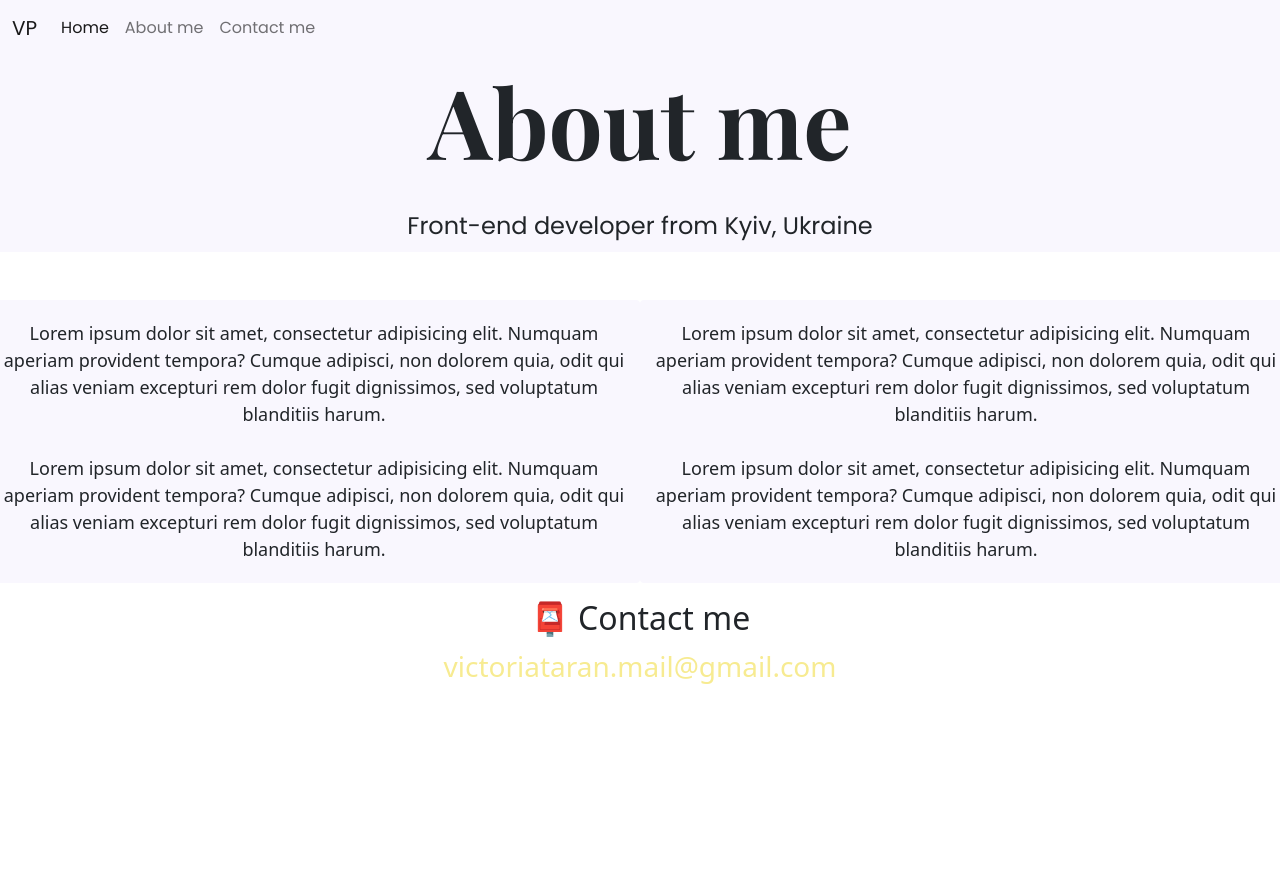
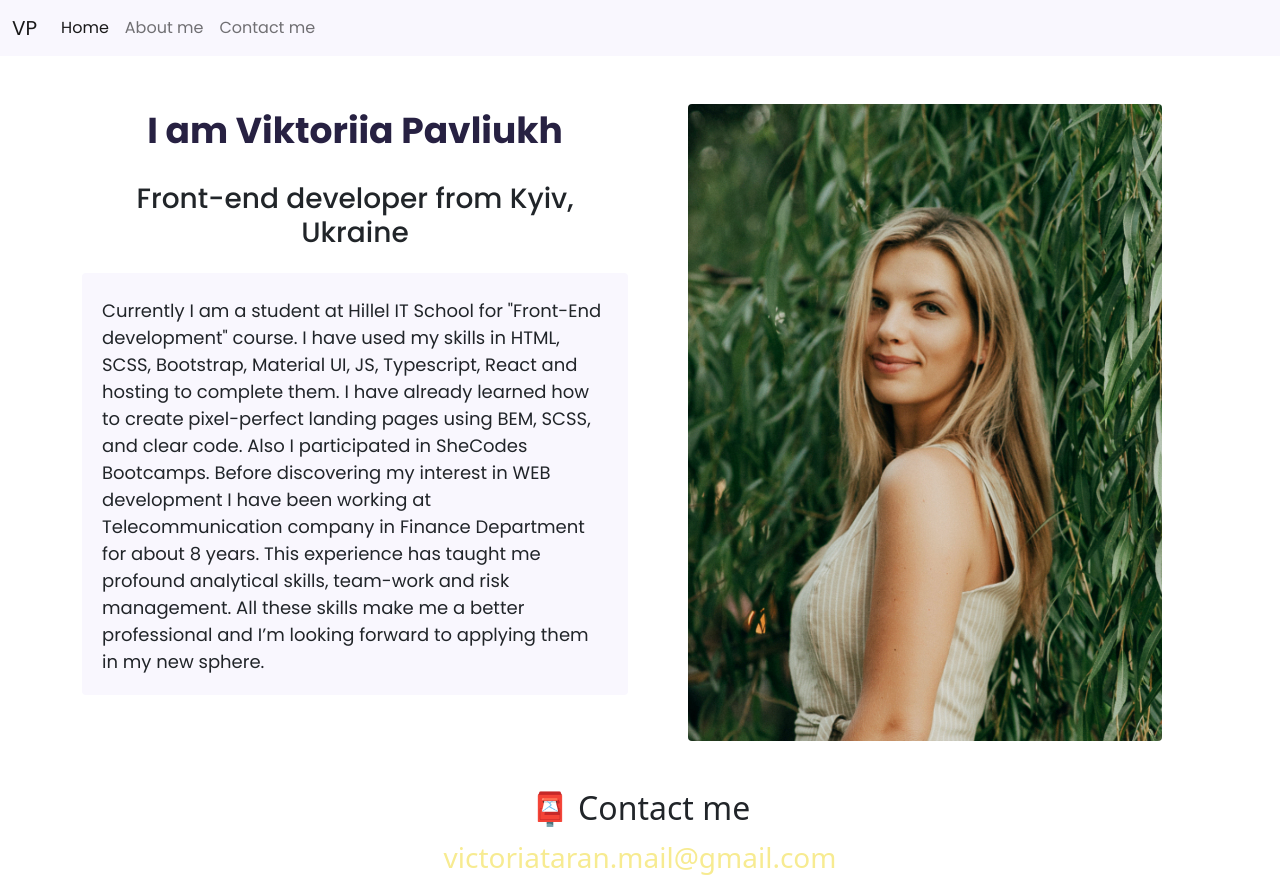
Before and after one commit to ViktoriiaPavliukh/portfolio, a website: page about.html in a window 1280 px wide. Before the commit the page ends 800 px from the top, so only its background shows below. Drawn offline with nearby package versions, Linux system fonts and the light colour scheme.

Commit message:
Updated about.html with content and style

```diff
--- a/about.html
+++ b/about.html
@@ -58,40 +58,36 @@
           </div>
         </div>
       </nav>
-      <div class="container">
-        <div class="row text-center">
-          <h1 class="col-12 display-3">About me</h1>
-          <h3 class="col-12 display-6 pt-3">
-            Front-end developer from Kyiv, Ukraine
-          </h3>
-        </div>
     </header>
-      <div class="row text-center pt-5">
-        <p class="col-md-6">
-          Lorem ipsum dolor sit amet, consectetur adipisicing elit. Numquam
-          aperiam provident tempora? Cumque adipisci, non dolorem quia, odit qui
-          alias veniam excepturi rem dolor fugit dignissimos, sed voluptatum
-          blanditiis harum.
-          <br />
-          <br />
-          Lorem ipsum dolor sit amet, consectetur adipisicing elit. Numquam
-          aperiam provident tempora? Cumque adipisci, non dolorem quia, odit qui
-          alias veniam excepturi rem dolor fugit dignissimos, sed voluptatum
-          blanditiis harum.
-        </p>
-        <p class="col-md-6">
-          Lorem ipsum dolor sit amet, consectetur adipisicing elit. Numquam
-          aperiam provident tempora? Cumque adipisci, non dolorem quia, odit qui
-          alias veniam excepturi rem dolor fugit dignissimos, sed voluptatum
-          blanditiis harum.
-          <br />
-          <br />
-          Lorem ipsum dolor sit amet, consectetur adipisicing elit. Numquam
-          aperiam provident tempora? Cumque adipisci, non dolorem quia, odit qui
-          alias veniam excepturi rem dolor fugit dignissimos, sed voluptatum
-          blanditiis harum.
+    <main>
+      <div class="about-section container">
+        <div class="row">
+          <div class="col-lg-6">
+            <div class="about-section-content">
+              <h1 class="pt-5">I am Viktoriia Pavliukh</h1>
+              <h3 class="col-12 p-3">Front-end developer from Kyiv, Ukraine</h3>
+              <p class="pt-4 text-lg-start">
+                Currently I am a student at Hillel IT School for "Front-End
+                development" course. I have used my skills in HTML, SCSS,
+                Bootstrap, Material UI, JS, Typescript, React and hosting to
+                complete them. I have already learned how to create
+                pixel-perfect landing pages using BEM, SCSS, and clear code.
+                Also I participated in SheCodes Bootcamps. Before discovering my
+                interest in WEB development I have been working at
+                Telecommunication company in Finance Department for about 8
+                years. This experience has taught me profound analytical skills,
+                team-work and risk management. All these skills make me a better
+                professional and I’m looking forward to applying them in my new
+                sphere.
               </p>
             </div>
+          </div>
+          <div class="col-lg-6 p-5">
+            <img src="images/viktoriia.jpg" alt="photo" class="about-photo" />
+          </div>
+        </div>
+      </div>
+    </main>
     <div id="contact" class="row text-center">
       <h2>📮 Contact me</h2>
       <a
@@ -102,6 +98,5 @@
         victoriataran.mail@gmail.com
       </a>
     </div>
-    </div>
   </body>
 </html>
--- a/styles/style.css
+++ b/styles/style.css
@@ -130,3 +130,14 @@ main h5 {
   font-family: var(--secondary-font);
   font-size: 50px;
 }
+.about-photo {
+  width: 100%;
+  border-radius: 4px;
+}
+
+.about-section-content h1 {
+  font-size: 36px;
+  font-weight: bold;
+  color: #272142;
+  line-height: 54px;
+}
```
Also changed, not shown: images/viktoriia.jpg (added). Lines whose indentation alone changed are shown as unchanged.
